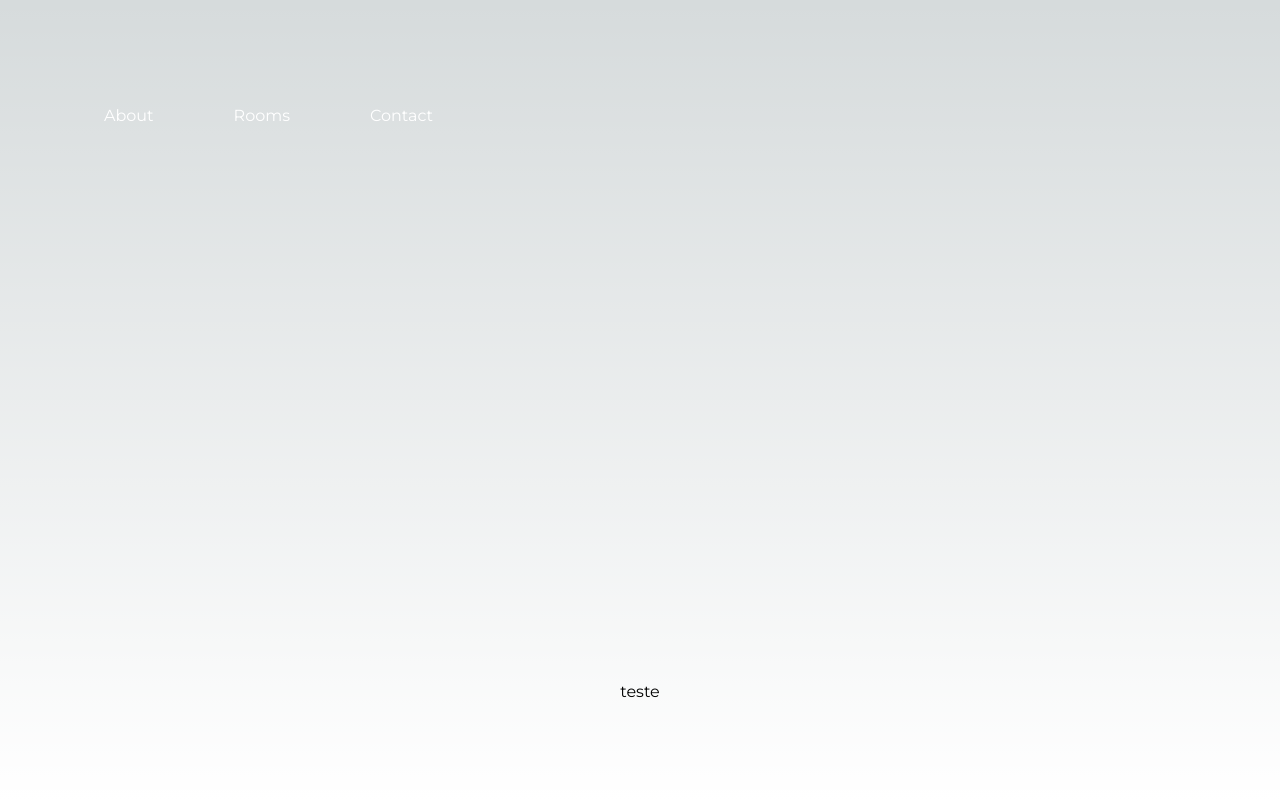
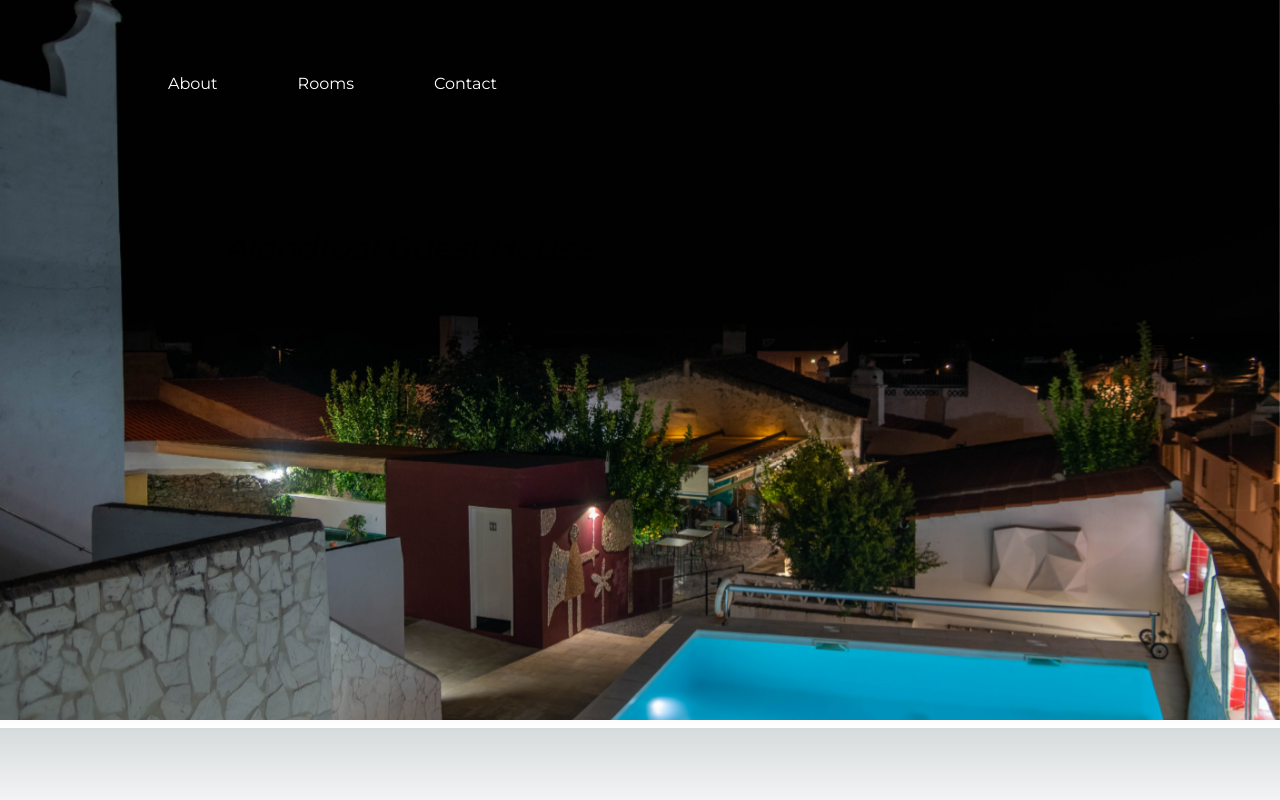
Before and after one commit to joaorsmatos02/AlandroalGuestHouse, a Next.js app: page / in a window 1280 px wide. Built offline with nearby package versions, Linux system fonts and the light colour scheme.

Commit message:
added background and small tweaks

```diff
--- a/src/app/components/navbar/Navbar.module.css
+++ b/src/app/components/navbar/Navbar.module.css
@@ -9,6 +9,8 @@
     padding: 0;
     background-color: transparent;
     display: flex;
+    padding-left: 10em;
+    padding-top: 4em;
   }
 
   .navigation a {
@@ -24,7 +26,7 @@
     content: '';
     position: absolute;
     width: 100%;
-    height: 2px; /* Adjust the thickness of the underline as needed */
+    height: 1px; /* Adjust the thickness of the underline as needed */
     bottom: 0;
     left: 0;
     background-color: #fff; /* Adjust the color of the underline as needed */
--- /dev/null
+++ b/src/app/page.module.css
@@ -0,0 +1,18 @@
+/* page.module.css */
+.background {
+    position: absolute;
+    top: 0;
+    left: 0;
+    width: 100vw;
+    height: 90vh;
+    background: url('../../images/151.jpg') no-repeat center center fixed;
+    background-size: cover;
+    z-index: -1;
+}
+
+.background h1 {
+    margin-left: 7em;
+    margin-top: 7em;
+    font-style: italic;
+    font-size: 2em;
+}
--- a/src/app/page.tsx
+++ b/src/app/page.tsx
@@ -1,12 +1,13 @@
 import NavBar from './components/navbar/Navbar'
+import styles from './page.module.css'
 
 export default function Home() {
   return (
-    <main className="flex min-h-screen flex-col items-center justify-between p-24">
-      <NavBar/>
-      <div>
-        teste
-      </div>
-    </main>
-  )
+    <div>
+        <NavBar />
+        <div className={styles.background}>
+            <h1>Alandroal Guest House</h1>
+        </div>
+    </div>
+  );
 }
```
Also changed, not shown: images/151.jpg (added).
